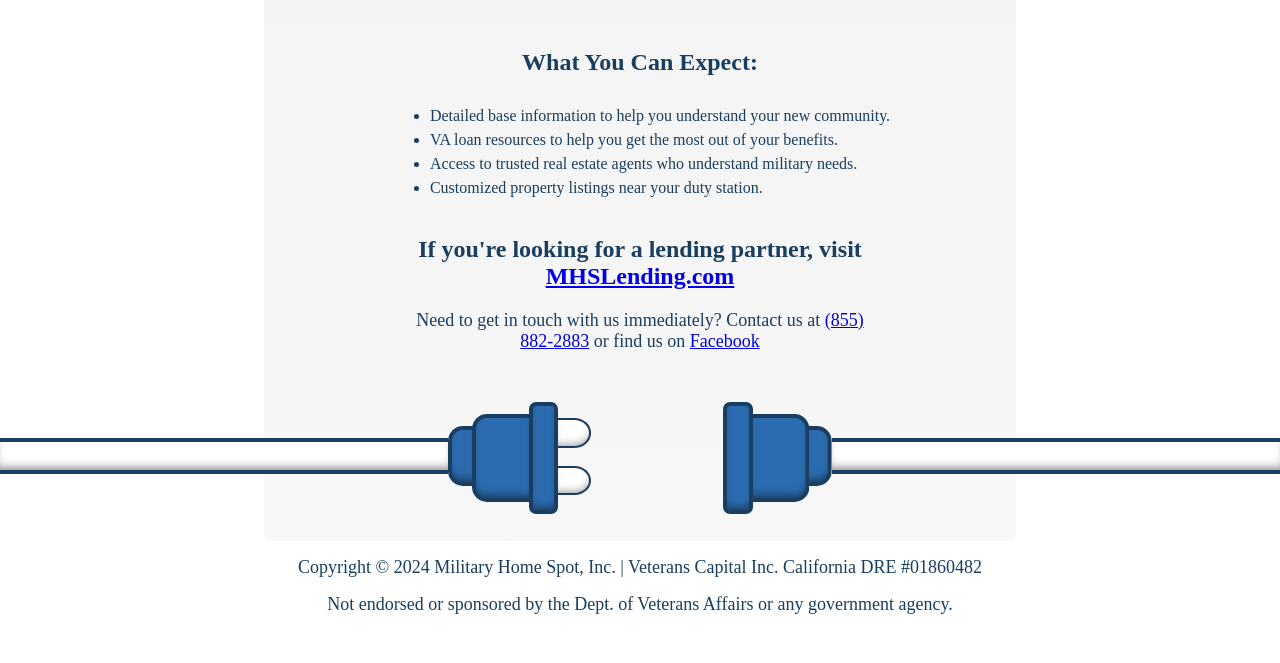
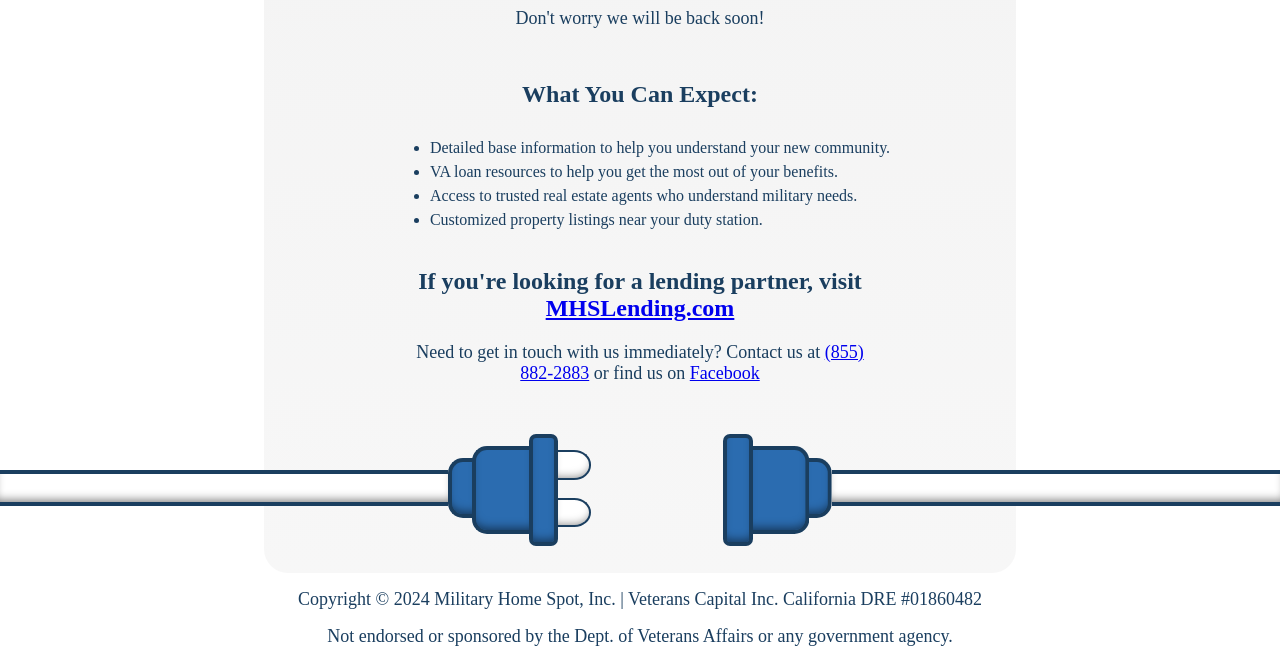
Before and after one commit to Helvin159/landing-maintenance, a plain HTML site: page index.html in a window 1280 px wide. Shown: the part 321-984 px from the top of the page. Before the commit the page ends 952 px from the top, so only its background shows below. Drawn offline with Linux system fonts and the light colour scheme.

Commit message:
makes background slightly more rounded

```diff
--- a/style.css
+++ b/style.css
@@ -85,7 +85,7 @@
 .fluid-container {
   width: 100%;
   height: 100%;
-  margin: 0 auto;
+  margin: 2rem auto 0;
   overflow-x: hidden;
 }
 
@@ -100,7 +100,7 @@
   height: 44rem;
   width: 100%;
   padding: 2.5rem 0;
-  border-radius: 0.5rem;
+  border-radius: 1.5rem;
   background-image: linear-gradient(
     rgba(177, 176, 176, 0.15),
     rgba(177, 176, 176, 0.1)
```
